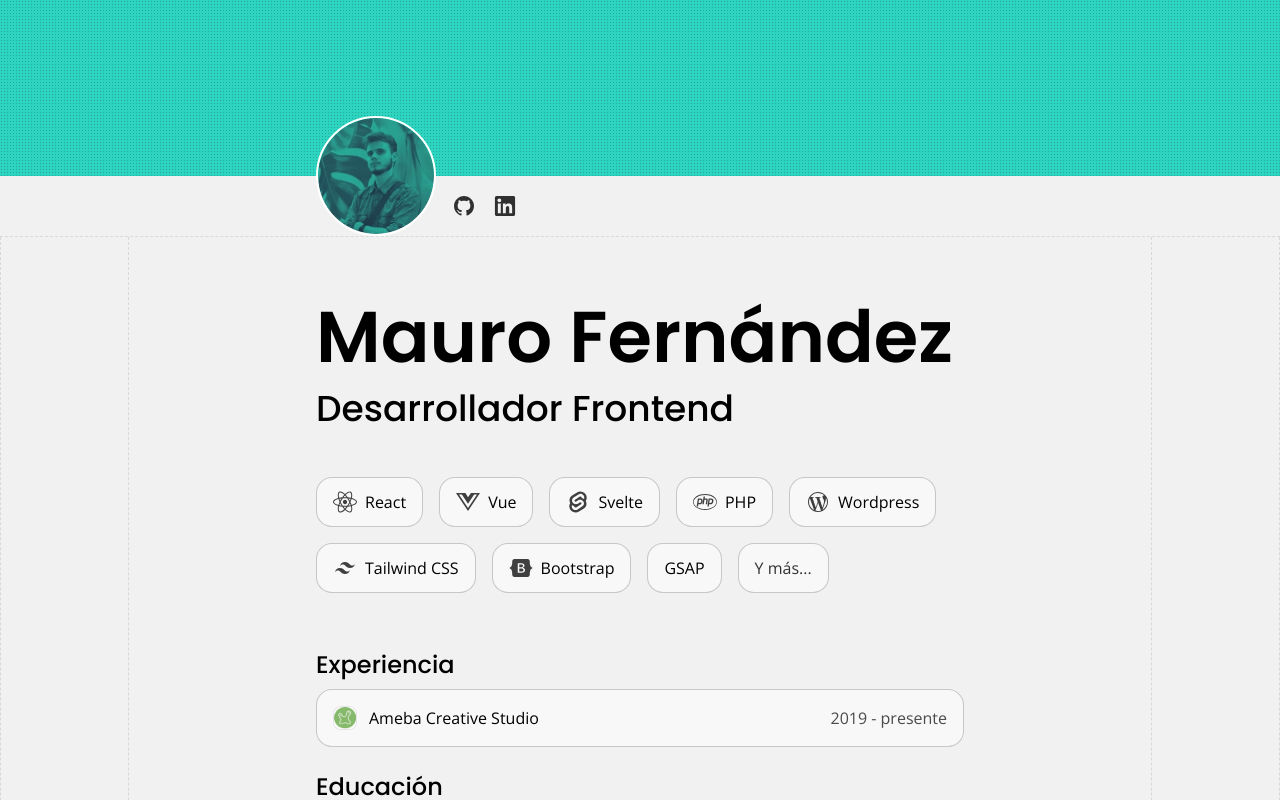
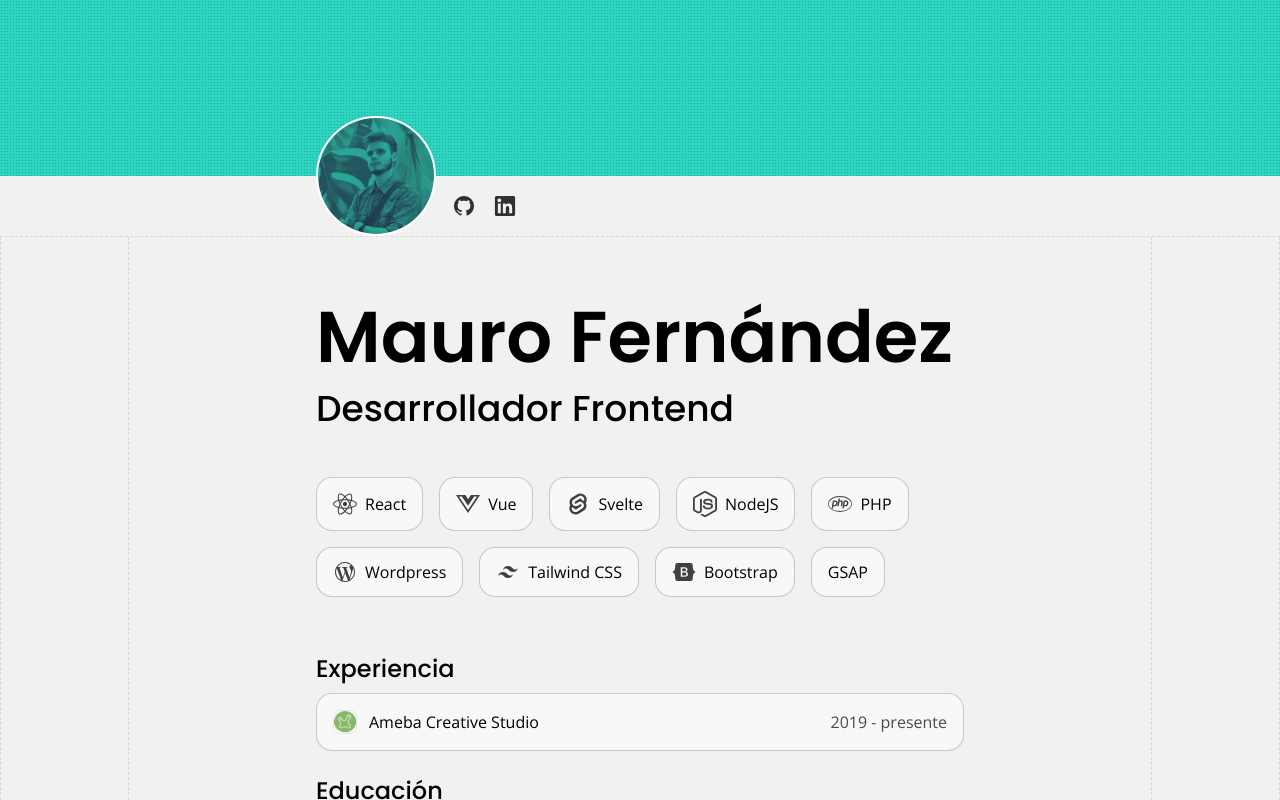
Before and after one commit to maufz/portfolio-2023, a Next.js app: page / in a window 1280 px wide. Shown: the top 800 px of the page. Built offline with nearby package versions, Linux system fonts and the light colour scheme.

Commit message:
Actualizar knowledge

```diff
--- a/components/Knowledge.tsx
+++ b/components/Knowledge.tsx
@@ -13,37 +13,34 @@ const knowledge: Knowledge[] = [
   {
     text: "React",
     icon: "fa-brands_react.svg",
-    url: "?",
   },
   {
     text: "Vue",
     icon: "fa-brands_vuejs.svg",
-    url: "?",
   },
   {
     text: "Svelte",
     icon: "carbon_logo-svelte.svg",
-    url: "?",
+  },
+  {
+    text: "NodeJS",
+    icon: "akar-icons_node-fill.svg",
   },
   {
     text: "PHP",
     icon: "fa6-brands_php.svg",
-    url: "?",
   },
   {
     text: "Wordpress",
     icon: "ic_baseline-wordpress.svg",
-    url: "?",
   },
   {
     text: "Tailwind CSS",
     icon: "mdi_tailwind.svg",
-    url: "?",
   },
   {
     text: "Bootstrap",
     icon: "ri_bootstrap-fill.svg",
-    url: "?",
   },
   {
     text: "GSAP",
@@ -68,7 +65,6 @@ export default function Knowledge() {
           className={item.classes}
         />
       ))}
-      <KnowledgeItem text="Y más..." className="text-black text-opacity-80" />
     </motion.div>
   );
 }
```
Also changed, not shown: public/akar-icons_node-fill.svg (added).
